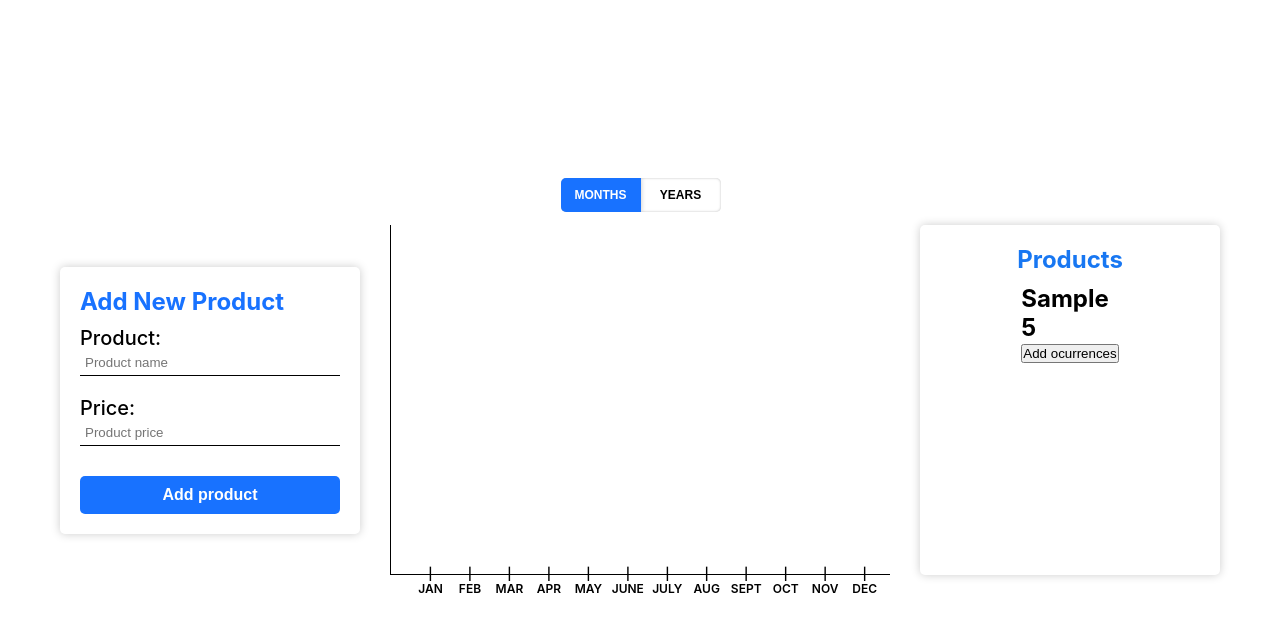
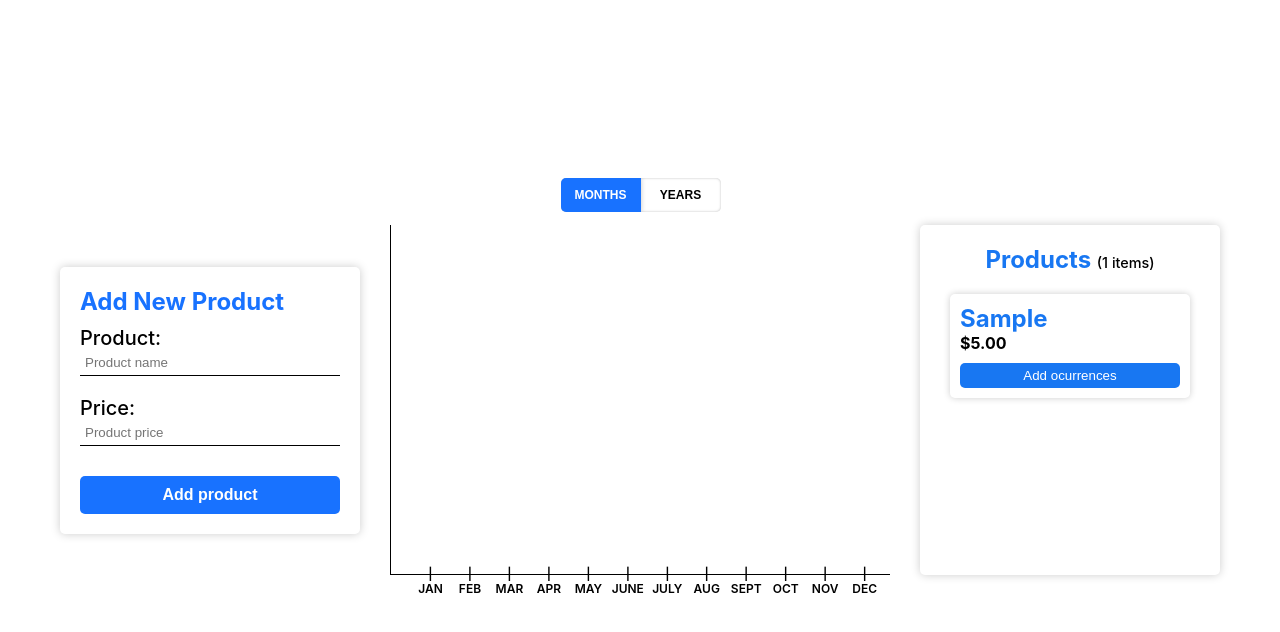
Before and after one commit to Joa0Gustav0/SomeProjects, a React (Create React App) app in the folder personal-projects/dashboard-app/: page / in a window 1280 px wide. Both pictures are taken after typing "Sample", "5" into the empty fields and a click on the button "Add product". Shown: the top 632 px of the page. Built offline with nearby package versions, Linux system fonts and the light colour scheme; the HTML template or start-up script is replaced by a standard one.

Commit message:
added style to products container | dashboard app

```diff
--- a/personal-projects/dashboard-app/src/components/DataList.jsx
+++ b/personal-projects/dashboard-app/src/components/DataList.jsx
@@ -3,15 +3,17 @@ import styles from './styles/DataList.module.css'
 export default function DataList( {productsArr} ) {
     return (
         <aside className={styles.dataListContainer}>
-            <h1>Products</h1>
+            <h1>Products <span>({productsArr.length} items)</span></h1>
             <div className={styles.dataList__List} style={productsArr?.length > 0 ? {justifyContent: "flex-start"} : {justifyContent: "center"}}>
 
                 {
                     productsArr?.length > 0 ?
                     productsArr.map((elem, i) => (
                         <div key={elem.name + i} className={styles.productContainer}>
-                            <h1>{elem.name}</h1>
-                            <h2>{elem.price}</h2>
+                            <abbr title={elem.name}>
+                                <h1>{elem.name}</h1>
+                            </abbr>
+                            <h2>${elem.price.toFixed(2)}</h2>
                             <button>Add ocurrences</button>
                         </div>
                     ))
--- a/personal-projects/dashboard-app/src/components/styles/DataList.module.css
+++ b/personal-projects/dashboard-app/src/components/styles/DataList.module.css
@@ -14,20 +14,26 @@
     margin-bottom: 10px;
 }
 
+.dataListContainer > h1 span{
+    color: black;
+    font-size: .6em;
+    font-weight: 500;
+}
+
 .dataList__List{
     display: flex;
+    flex-wrap: nowrap;
     align-items: center;
     flex-direction: column;
 
+    gap: 10px;
     width: 100%;
+    padding: 10px;
     overflow-y: scroll;
     height: calc(100% - 45px);
 }
 .dataList__List::-webkit-scrollbar{
-    background-color: transparent;
-}
-.dataList__List::-webkit-scrollbar-thumb{
-    background-color: black;
+    display: none;
 }
 
 .dataList__List > p {
@@ -35,3 +41,49 @@
     text-align: center;
     color: rgba(0, 0, 0, 0.5);
 }
+
+.productContainer {
+    width: 100%;
+    padding: 10px;
+    border-radius: 5px;
+    box-shadow: 0px 0px 7.5px rgba(0, 0, 0, 0.2);
+}
+
+.productContainer abbr {
+    width: 100%;
+    text-decoration: none;
+}
+
+.productContainer h1 {
+    color: #1877f2;
+    font-size: 1.5em;
+    overflow: hidden;
+    text-wrap: nowrap;
+    text-overflow: ellipsis;
+    text-transform: capitalize;
+}
+.productContainer h2 {
+    font-size: 1em;
+    margin-bottom: 10px;
+}
+
+.productContainer button {
+    transition: all .25s;
+
+    border: 0;
+    width: 100%;
+    padding: 5px;
+    outline: none;
+    color: white;
+    border-radius: 5px;
+    background-color: #1877f2;
+}
+
+.productContainer button:hover {
+    cursor: pointer;
+    color: rgba(255, 255, 255, 0.5);
+}
+.productContainer button:active {
+    color: #1877f2;
+    background-color: white;
+}
```
